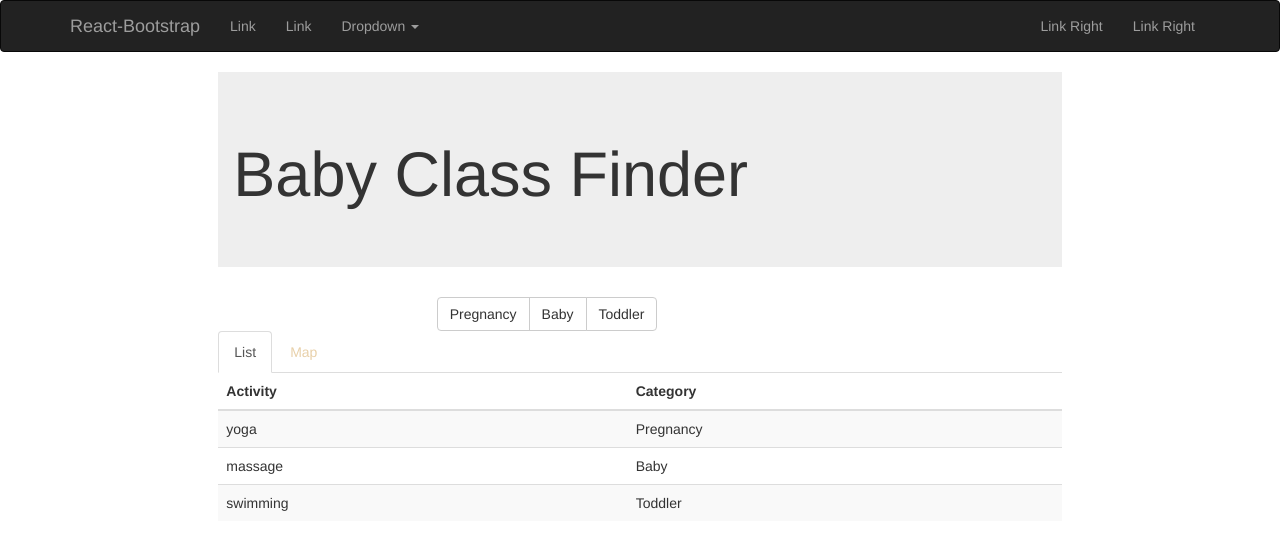
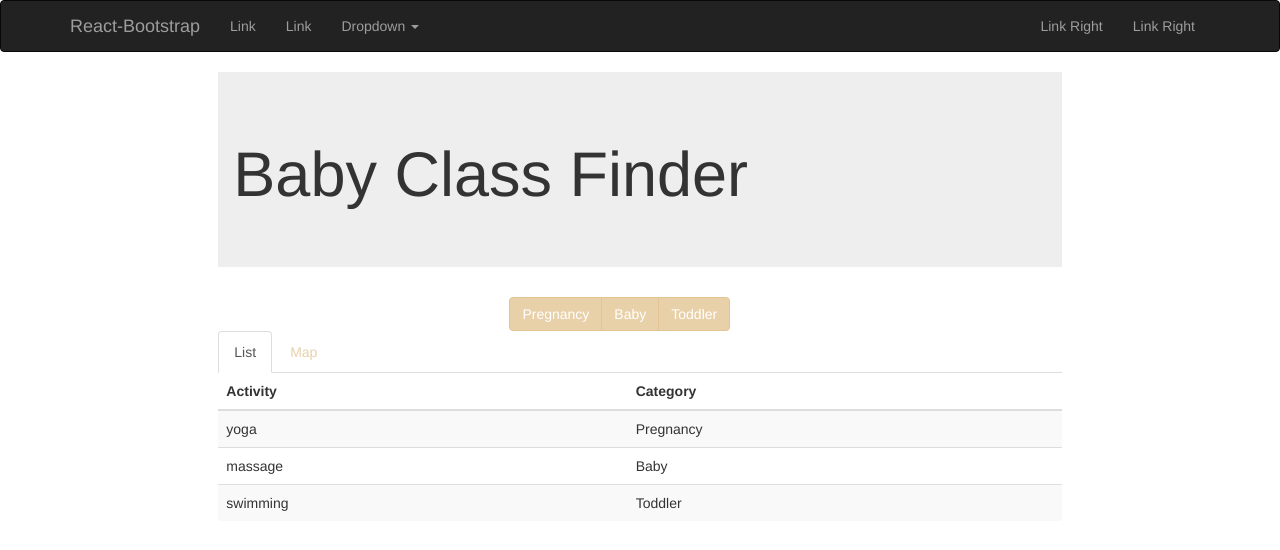
Before and after one commit to richarddowsett/babyclassfinder, a React (Create React App) app: page / in a window 1280 px wide. Shown: the top 550 px of the page. Built offline with nearby package versions, Linux system fonts and the light colour scheme.

Commit message:
more formatting changes

```diff
--- a/src/App.jsx
+++ b/src/App.jsx
@@ -100,8 +100,10 @@ class SearchForm extends React.Component {
     }
     this.props.allCategories.forEach(createButton.bind(null, this.handleChange))
     return (
-      <div><ButtonGroup>
-        {buttonList}</ButtonGroup></div>
+      <Row>
+      <Col lgPush={2} lg={8} lgPull={2} md={8} mdPush={2} mdPull={2} xs={8} xsPush={2} xsPull={2}><ButtonGroup>
+        {buttonList}</ButtonGroup></Col>
+    </Row>
     )
   }
 }
@@ -127,7 +129,7 @@ class FilterButton extends React.Component {
 
 render(){
   return(
-    <Button onClick={this.handleChange}>{this.props.text}</Button>
+    <Button bsStyle={this.state.style} onClick={this.handleChange}>{this.props.text}</Button>
   )
 }
 
```
